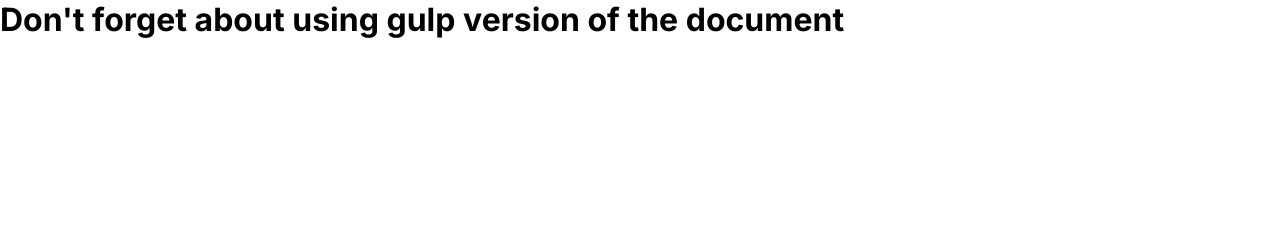
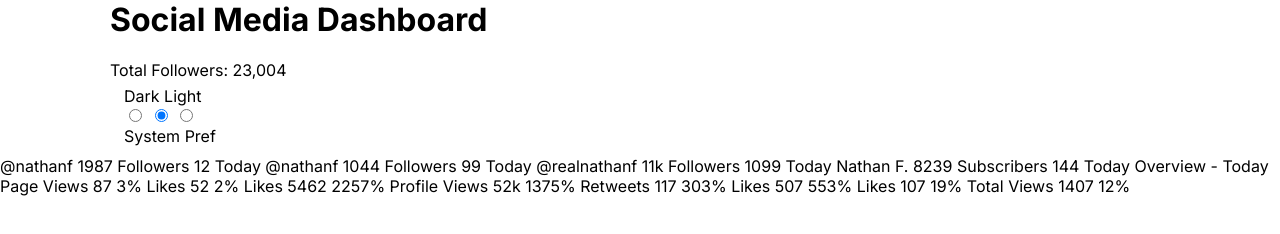
Before and after one commit to Sergo102/Social-Media-Dashboard, a website: page index.html in a window 1280 px wide. Drawn offline with Linux system fonts and the light colour scheme.

Commit message:
Building top bar

```diff
--- a/app/scss/components/_index.scss
+++ b/app/scss/components/_index.scss
@@ -1,2 +1,3 @@
+@forward 'header';
+@forward 'toggle';
 @forward 'card';
-@forward 'toggle';
--- a/app/scss/components/toggle.scss
+++ b/app/scss/components/toggle.scss
@@ -1,10 +1,28 @@
 @use '../util' as *;
 
 .toggle{
+  border: none;
+
+  &__wrapper{
+
+  }
+
+  input[type='radio']{
+
+  }
+
+  &__background{
+
+  }
+
   &__button{
     width: rem(16);
     height: rem(16);
     border-radius: 50%;
     background-color: var(--toggle);
   }
+
+  label{
+
+  }
 }
--- a/app/scss/globals/_index.scss
+++ b/app/scss/globals/_index.scss
@@ -2,3 +2,4 @@
 @forward 'typography';
 @forward 'colors';
 @forward 'fonts';
+@forward 'layout';
--- /dev/null
+++ b/app/scss/globals/layout.scss
@@ -0,0 +1,11 @@
+@use '../util' as *;
+
+.container{
+  max-width: rem(1110);
+  padding: 0 rem(25);
+  margin: 0 auto;
+
+  @include breakpoint(large){
+    padding: 0;
+  }
+}
--- a/app/scss/util/breakpoints.scss
+++ b/app/scss/util/breakpoints.scss
@@ -1,14 +1,14 @@
-//640px, 1024px, 1400px
+//640px, 950px, 1400px
 $breakpoints-up: (
   'medium': '40em',
-  'large': '64em',
+  'large': '59.375em',
   'xlarge': '87.5em',
 );
 
-//639px, 1023px, 1399px
+//639px, 949px, 1399px
 $breakpoints-up: (
   'small': '39.9375em',
-  'medium': '63.9375em',
+  'medium': '59.3125em',
   'xlarge': '87.4375em',
 );
 
--- a/index.html
+++ b/index.html
@@ -11,6 +11,36 @@
   <script defer src="/dist/script.js"></script>
 </head>
 <body>
-  <h1>Don't forget about using gulp version of the document </h1>
+  <!--<h1>Don't forget about using gulp version of the document </h1>-->
+  <header class="header container">
+    <div class="header__title">
+      <h1>Social Media Dashboard</h1>
+      Total Followers: 23,004
+    </div>
+
+    <fieldset class="toggle" aria-label="theme toggle" role="radiogroup">
+      <label for="dark">Dark</label>
+      <label for="light">Light</label>
+      <div class="toggle__wrapper">
+        <input type="radio" name="theme" id="dark">
+        <input type="radio" name="theme" id="system" checked>
+        <input type="radio" name="theme" id="light">
+        <span aria-hidden="true" class="toggle__background"></span>
+        <span aira-hidden="true" class="toggle__button"></span>
+      </div>
+      <label for="system">System Pref</label>
+    </fieldset>
+  </header>
+
+  <main>
+    <section>
+
+    </section>
+    @nathanf 1987 Followers 12 Today @nathanf 1044 Followers
+    99 Today @realnathanf 11k Followers 1099 Today Nathan F.
+    8239 Subscribers 144 Today Overview - Today Page Views 87 3%
+    Likes 52 2% Likes 5462 2257% Profile Views 52k 1375% Retweets
+    117 303% Likes 507 553% Likes 107 19% Total Views 1407 12%
+  </main>
 </body>
 </html>
```
Also changed, not shown: app/scss/components/header.scss (added), dist/style.css, 1 other file.
